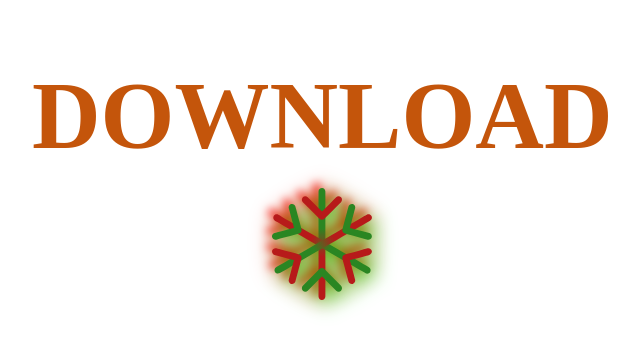
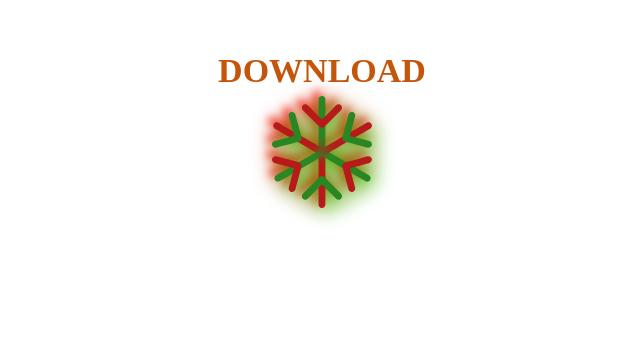
Before and after one commit to mrwhiteered/HappyNewYearSalmon, a plain HTML site: page index.html in a window 1280 px wide. Shown: the part 155-508 px from the top of the page, without its empty margins (318-958 px from the left). Drawn offline with Linux system fonts and the light colour scheme.

Commit message:
Update style.css

```diff
--- a/style.css
+++ b/style.css
@@ -108,17 +108,22 @@ width: min(100% - 2rem, 600px);
   margin-inline: auto;
   z-index: 2;
 }
-
+.lososik{
+  width: min(100% - 2rem, 600px);
+  margin-inline: auto;
+  text-align: center;
+}
 .download{
   text-transform: uppercase;
   color: rgb(196, 85, 11);
 list-style: none;
 text-decoration: none;
 font-weight: bolder;
-font-size: 95px;
+font-size: 34px;
 border-radius: 10px;
 padding: 10px;
 margin-bottom: 50px;
+margin: 0 auto;
 }
 .download:hover{
   color: rgb(167, 31, 13);
```
